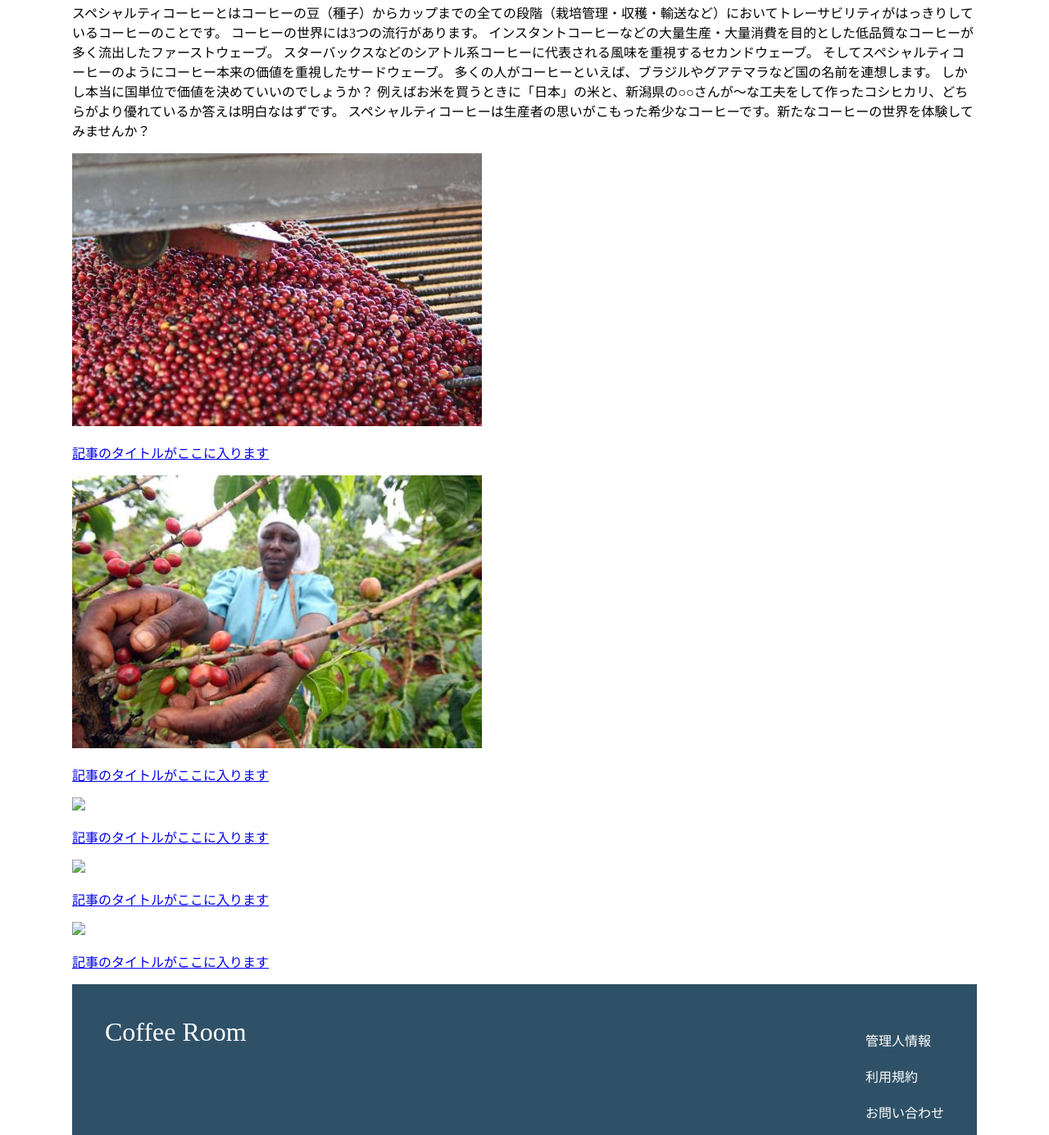
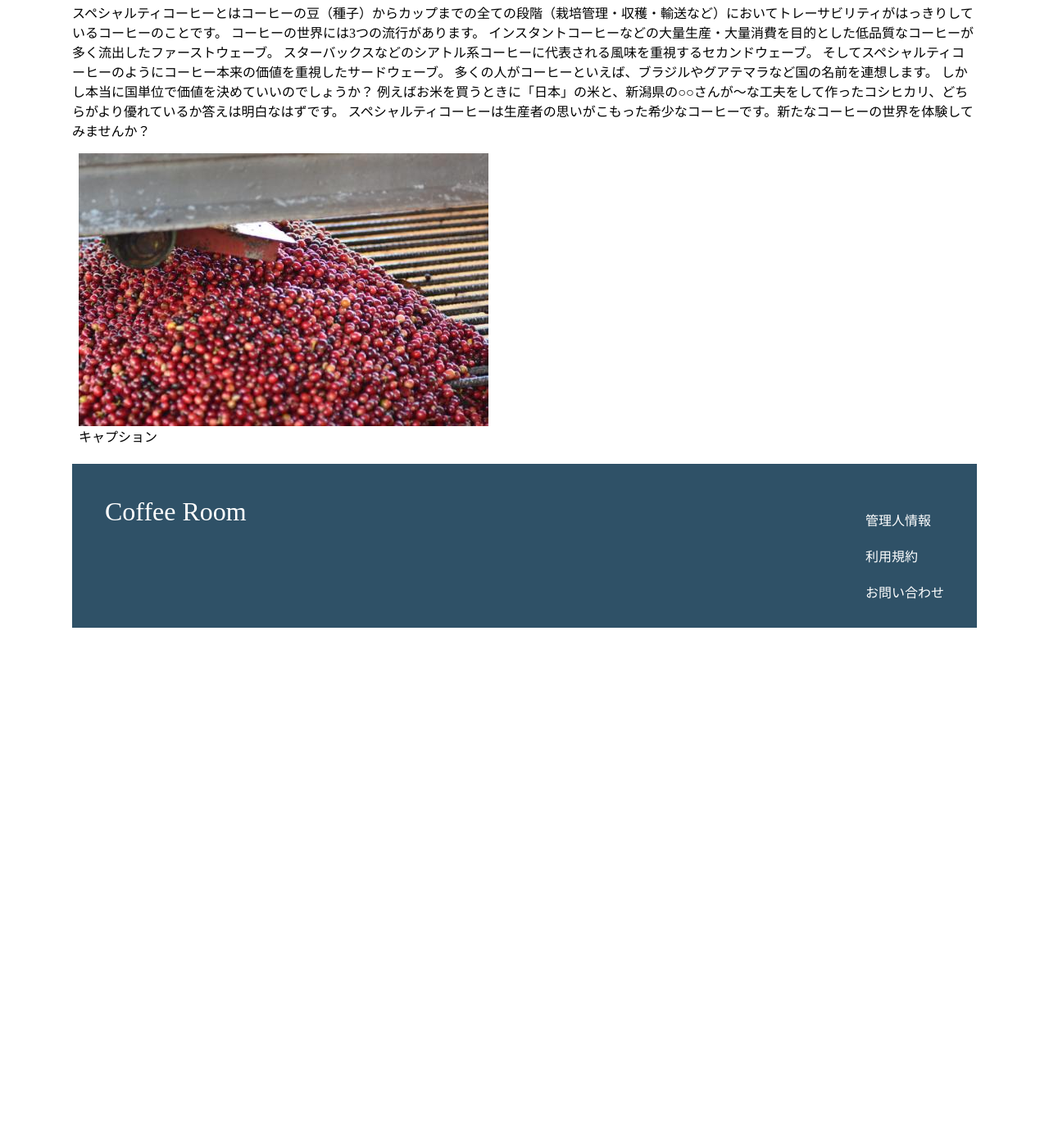
Before and after one commit to t-shirataki/coffee, a plain HTML site: page index.html in a window 1280 px wide. Shown: the part 982-2367 px from the top of the page at 82% size. After the commit the page ends 1856 px from the top, so only its background shows below. Drawn offline with Linux system fonts and the light colour scheme.

Commit message:
Update index.html

```diff
--- a/index.html
+++ b/index.html
@@ -36,40 +36,13 @@
           スペシャルティコーヒーは生産者の思いがこもった希少なコーヒーです。新たなコーヒーの世界を体験してみませんか？
         </p>
       </div>
-      <div class="slide-wrap">
-
-        <div class="slide-box">
-          <a href="URL">
-            <img src="geisha.jpg">
-            <p>記事のタイトルがここに入ります</p>
-          </a>
-        </div>
-        <div class="slide-box">
-          <a href="URL">
-            <img src="Kenya.jpg">
-            <p>記事のタイトルがここに入ります</p>
-          </a>
-        </div>
-        <div class="slide-box">
-          <a href="URL">
-            <img src="サムネイル画像">
-            <p>記事のタイトルがここに入ります</p>
-          </a>
-        </div>
-        <div class="slide-box">
-          <a href="URL">
-            <img src="サムネイル画像">
-            <p>記事のタイトルがここに入ります</p>
-          </a>
-        </div>
-        <div class="slide-box">
-          <a href="URL">
-            <img src="サムネイル画像">
-            <p>記事のタイトルがここに入ります</p>
-          </a>
-        </div>
-
-      </div>
+      <ul class="horizontal_scroll">
+        <li>
+          <a href=""><img src="geisha.jpg"></a>
+          <div>キャプション</div>
+        </li>
+        <!-- 以降、任意の数の<li></li>繰り返し -->
+      </ul>
 
     <div class="footer">
       <div class="footer-logo">Coffee Room</div>
```
